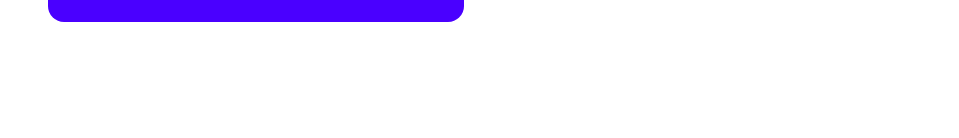
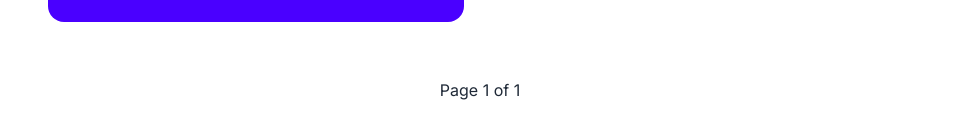
Before and after one commit to ks-nishan/books-app, a Next.js app: page / in a window 1280 px wide. Shown: the part 602-740 px from the top of the page, without its empty margins (160-1119 px from the left). Built offline with nearby package versions, Linux system fonts and the light colour scheme; data requests are answered from the project's data file.

Commit message:
feature: Implemented pagination for book list with 8 books per page

```diff
--- a/app/components/AllBooks.tsx
+++ b/app/components/AllBooks.tsx
@@ -1,16 +1,57 @@
+"use client";
+import { useState } from "react";
 import { Book } from "@/types/book";
 import BookCard from "./BookCard";
+import { AiOutlineClose } from "react-icons/ai";
 
 interface AllBooksProps {
   books: Book[];
 }
 
 export const AllBooks = ({ books }: AllBooksProps) => {
+  const [currentPage, setCurrentPage] = useState(1);
+  const booksPerPage = 8;
+
+  const indexOfLastBook = currentPage * booksPerPage;
+  const indexOfFirstBook = indexOfLastBook - booksPerPage;
+  const currentBooks = books.slice(indexOfFirstBook, indexOfLastBook);
+
+  const totalPages = Math.ceil(books.length / booksPerPage);
+
+  const handleNextPage = () => {
+    setCurrentPage((prev) => Math.min(prev + 1, totalPages));
+  };
+
+  const handlePreviousPage = () => {
+    setCurrentPage((prev) => Math.max(prev - 1, 1));
+  };
+
   return (
-    <div className="grid md:grid-cols-2 gap-8 mx-auto py-8 px-4 ">
-      {books.map((book) => (
-        <BookCard key={book.id} book={book}/>
-      ))}
+    <div>
+      <div className="grid md:grid-cols-2 gap-8 mx-auto py-8 px-4">
+        {currentBooks.map((book) => (
+          <BookCard key={book.id} book={book} />
+        ))}
+      </div>
+      <div className="flex justify-center mt-4 mb-4">
+        <button
+          onClick={handlePreviousPage}
+          hidden={currentPage === 1}
+          className="px-4 py-2 mx-2 bg-gray-800 font-bold text-white rounded hover:bg-primary hover:text-black hover:text-bold cursor-pointer"
+        >
+          Previous
+        </button>
+        <span className="px-4 py-2 mx-2">
+          Page {currentPage} of {totalPages}
+        </span>
+        <button
+          onClick={handleNextPage}
+          hidden={currentPage === totalPages}
+          className="px-4 py-2 mx-2 bg-gray-800 font-bold text-white rounded hover:bg-primary hover:text-black hover:text-bold cursor-pointer"
+        >
+          Next
+        </button>
+      </div>
     </div>
   );
 };
```
